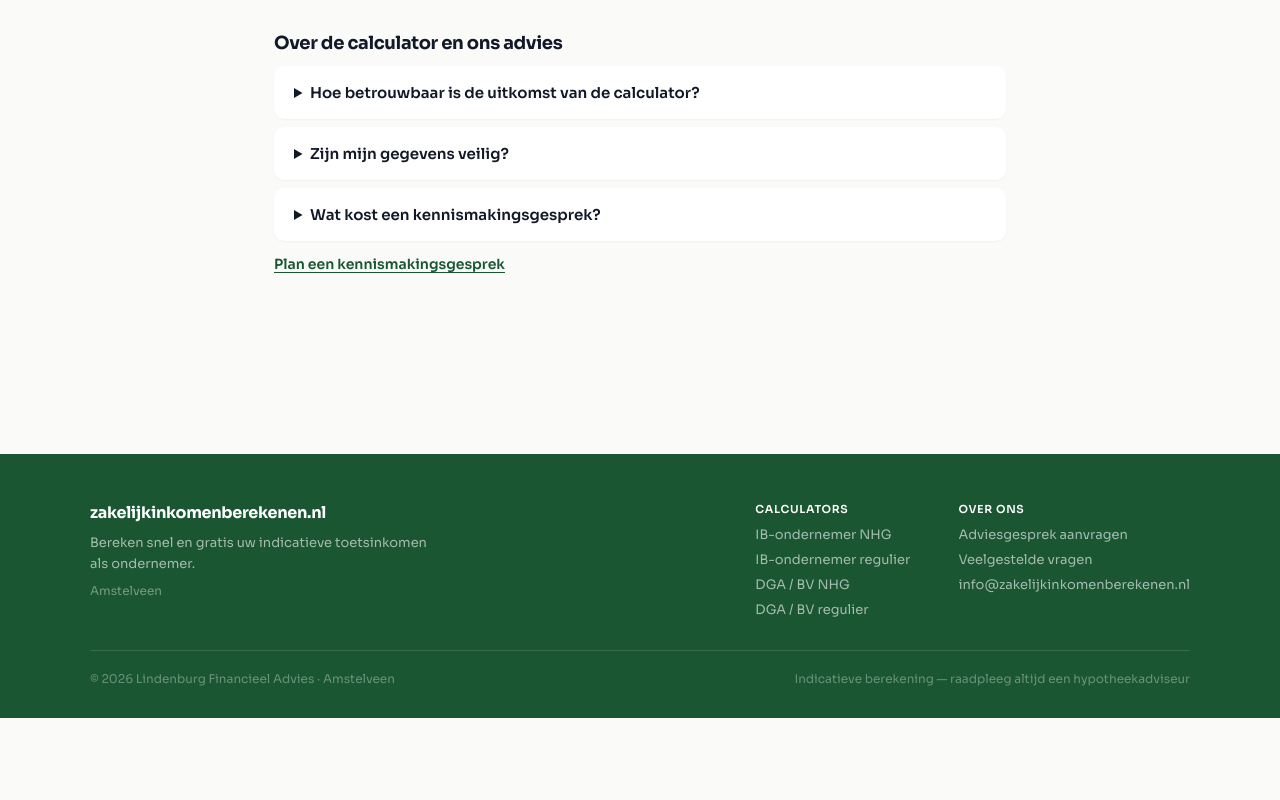
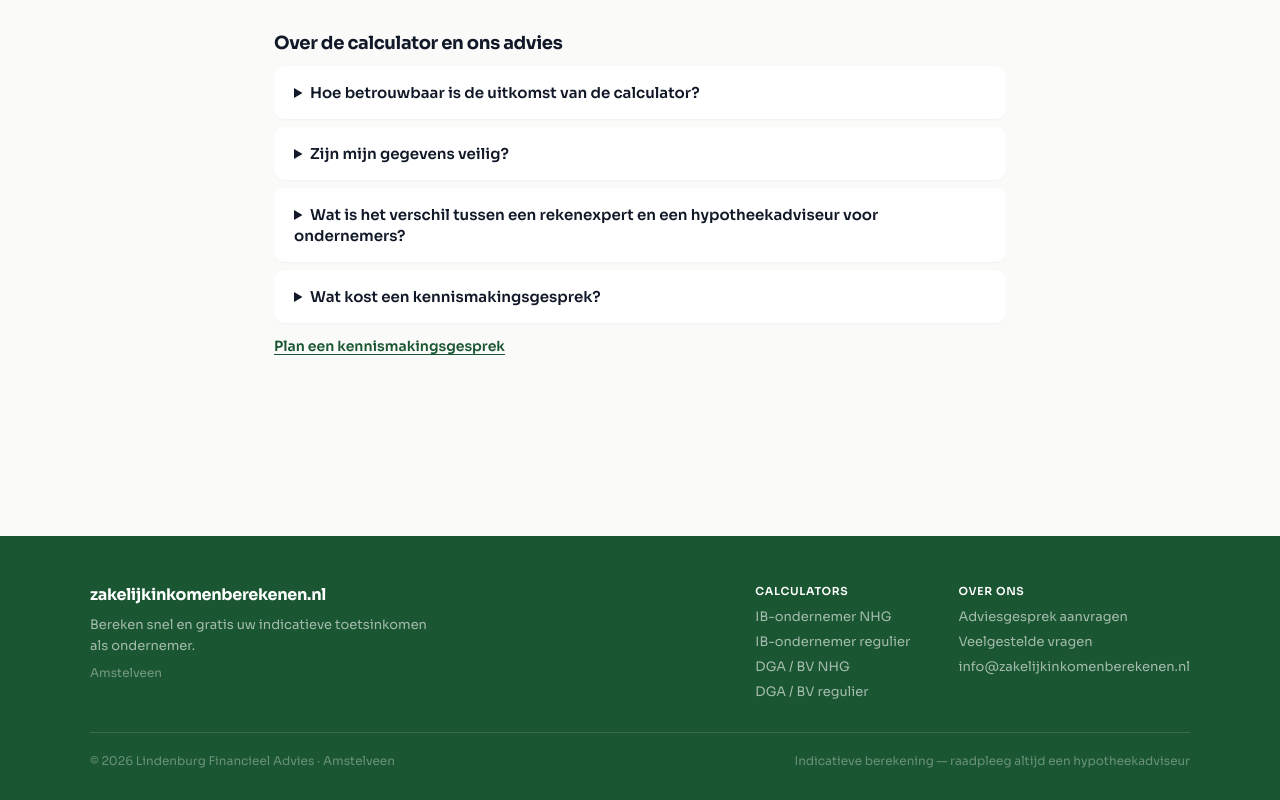
Before and after one commit to Michellin69/zakelijkinkomenberekenen.nl, a Next.js app: page /veelgestelde-vragen in a window 1280 px wide. Shown: the part 1621-2421 px from the top of the page. Before the commit the page ends 2339 px from the top, so only its background shows below. Built offline with nearby package versions, Linux system fonts and the light colour scheme.

Commit message:
Add FAQ about rekenexpert vs hypotheekadviseur

```diff
--- a/app/veelgestelde-vragen/page.js
+++ b/app/veelgestelde-vragen/page.js
@@ -59,6 +59,7 @@ const GROEPEN = [
     vragen: [
       { q: "Hoe betrouwbaar is de uitkomst van de calculator?", a: "De calculator geeft een indicatie op basis van gangbare rekenregels. Iedere geldverstrekker hanteert eigen normen en uitzonderingen, en details in uw jaarcijfers kunnen de uitkomst flink veranderen. Gebruik de uitkomst als startpunt; voor een aanvraag is een professionele inkomensanalyse nodig." },
       { q: "Zijn mijn gegevens veilig?", a: "Ja. Alle berekeningen worden volledig in uw eigen browser uitgevoerd. Er worden geen gegevens naar een server verstuurd en er wordt niets opgeslagen." },
+      { q: "Wat is het verschil tussen een rekenexpert en een hypotheekadviseur voor ondernemers?", a: "Een rekenexpert stelt tegen betaling uw inkomen vast op basis van uw jaarcijfers. Daarbij moet u vooraf aangeven voor welke geldverstrekker het inkomen wordt vastgesteld, terwijl het inkomen per geldverstrekker sterk kan verschillen. Als hypotheekadviseur voor ondernemers denken wij met u mee: we kijken welke geldverstrekker het beste bij uw situatie past en kunnen ook maatwerkaanvragen voorleggen bij de geldverstrekker. Door onze jarenlange ervaring en kennis kunnen wij goed inschatten wat wel en niet mogelijk is." },
       { q: "Wat kost een kennismakingsgesprek?", a: "Het kennismakingsgesprek is kosteloos en vrijblijvend. We bespreken uw situatie en wat er nodig is voor uw hypotheekaanvraag, zodat u weet waar u aan toe bent." },
     ],
   },
```
